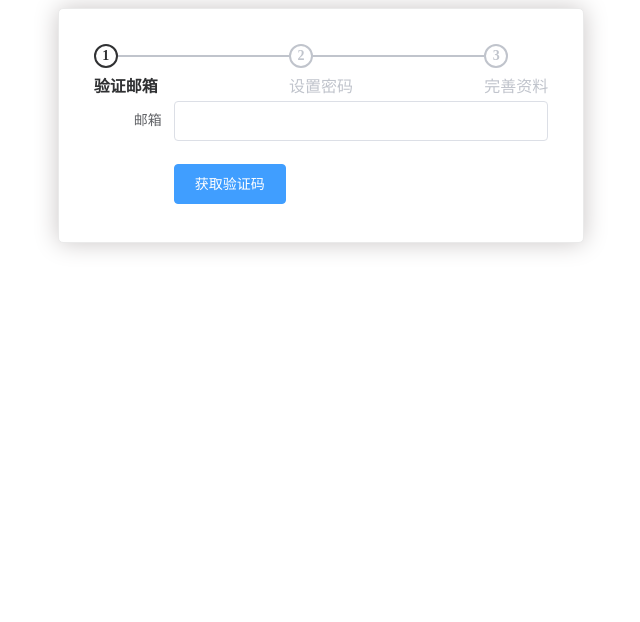
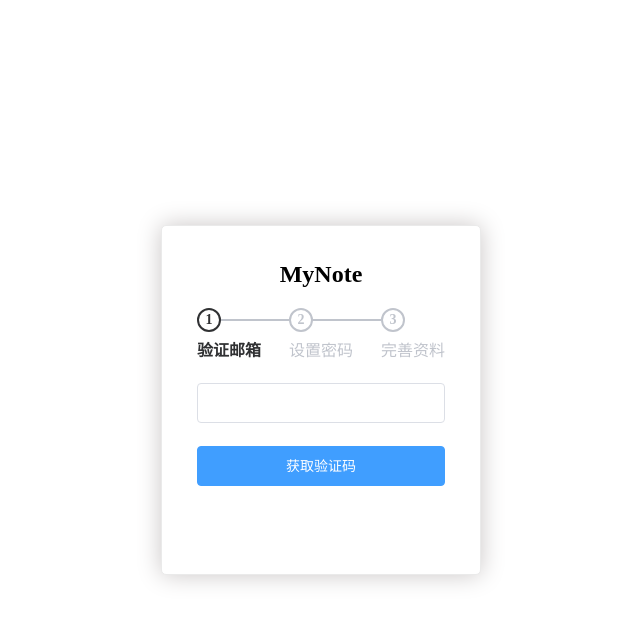
Before and after one commit to dnflove962789/mynote-web, a Vue app: page /Register in a window 1280 px wide. Shown: the top 622 px of the page, without its empty margins (319-959 px from the left). Built offline with nearby package versions, Linux system fonts and the light colour scheme.

Commit message:
Register修改

```diff
--- a/src/index.css
+++ b/src/index.css
@@ -1,9 +1,15 @@
+html,body {
+	margin: 0;
+	height: 100%;
+}
+
 .little-container {
 	border-radius: 5px;
 	background-clip: padding-box;
 	vertical-align: middle;
-	padding: 35px 35px 15px 35px;
+	padding: 15px 35px 15px 35px;
 	background: #fff;
 	border: 1px solid #eaeaea;
 	box-shadow: 0 0 25px #cac6c6;
+	min-height: 350px;
 }
--- a/src/views/Register.vue
+++ b/src/views/Register.vue
@@ -1,6 +1,7 @@
 <template>
-  <el-row >
-    <el-col :span="10" :offset="7" class="little-container">
+  <el-row type="flex" justify="center" align="middle" class="marjor-container">
+    <el-col :span="6"  class="little-container">
+    <h2 >MyNote</h2>
       <el-row>
         <el-steps :active="0" finish-status="success">
           <el-step title="验证邮箱"></el-step>
@@ -8,15 +9,15 @@
           <el-step title="完善资料"></el-step>
         </el-steps>
       </el-row>
-
+        <br/>
       <el-row v-if="step == 0">
-        <el-form ref="form" :model="form" label-width="80px">
-          <el-form-item label="邮箱">
+        <el-form :model="userInfo" :rules="rules" ref="userInfo"  >
+          <el-form-item prop="email">
             <el-input v-model="userInfo.email"></el-input>
           </el-form-item>
 
           <el-form-item>
-            <el-button type="primary" @click="onSubmit">获取验证码</el-button>
+            <el-button style="width:100%;" type="primary" :disabled="getCodeButtonDisabled">获取验证码</el-button>
           </el-form-item>
         </el-form>
       </el-row>
@@ -28,11 +29,15 @@
 export default {
   data() {
     return {
+      getCodeButtonDisabled: false,
       step: 0,
       userInfo: {
         email: null,
         code: null,
         password: null
+      },
+      rules: {
+          email:[{required: true, message: '请输入邮箱',trigger: 'blur'}]
       }
     };
   }
@@ -40,4 +45,10 @@ export default {
 </script>
 
 <style scoped>
+.marjor-container{
+    height: 100%;
+}
+h2{
+    text-align: center;
+}
 </style>
```
Also changed, not shown: src/data.js (+17 -0 lines).
